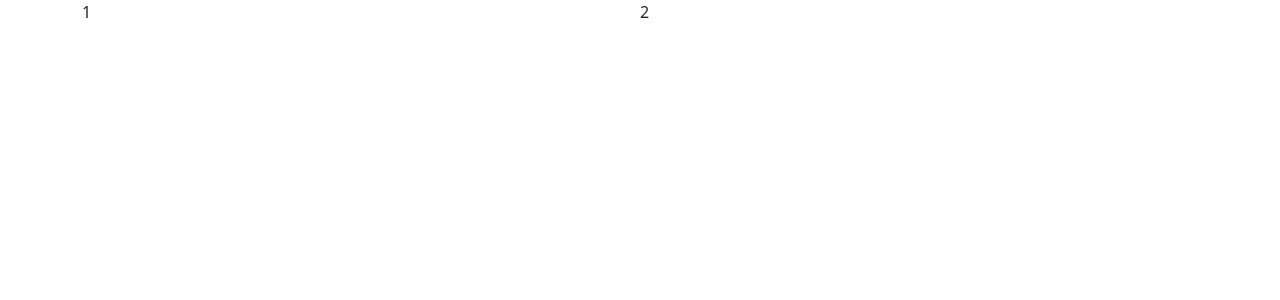
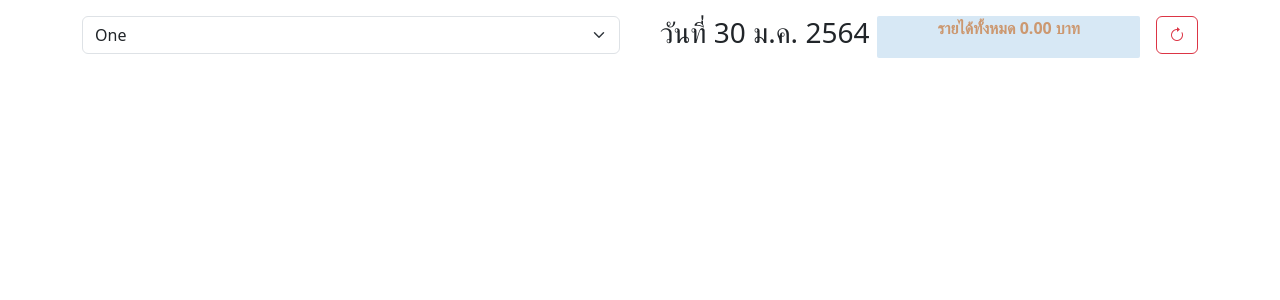
Before and after one commit to yutthaphichai08/knacx-test-frontend, a Next.js app: page / in a window 1280 px wide. Shown: the top 300 px of the page. Built offline with nearby package versions, Linux system fonts and the light colour scheme.

Commit message:
create head

```diff
--- a/package.json
+++ b/package.json
@@ -10,6 +10,7 @@
   },
   "dependencies": {
     "bootstrap": "^5.3.3",
+    "bootstrap-icons": "^1.11.3",
     "next": "15.0.0",
     "react": "19.0.0-rc-65a56d0e-20241020",
     "react-dom": "19.0.0-rc-65a56d0e-20241020"
--- a/src/app/layout.tsx
+++ b/src/app/layout.tsx
@@ -1,6 +1,7 @@
 import type { Metadata } from "next";
 import "./globals.css";
 import "bootstrap/dist/css/bootstrap.min.css";
+import "bootstrap-icons/font/bootstrap-icons.css";
 
 export const metadata: Metadata = {
   title: "Knacx Test Frontend",
--- a/src/app/page.tsx
+++ b/src/app/page.tsx
@@ -1,8 +1,47 @@
 export default function Home() {
   return (
-    <div className="container" style={{ display: "flex" }}>
-      <div style={{ width: "50%" }}>1</div>
-      <div style={{ width: "50%" }}>2</div>
+    <div className="container mt-3" style={{ display: "flex", gap: "40px" }}>
+      <div style={{ width: "50%" }}>
+        <select className="form-select" aria-label="Default select example">
+          <option value="1">One</option>
+          <option value="2">Two</option>
+          <option value="3">Three</option>
+        </select>
+      </div>
+      <div
+        style={{
+          width: "50%",
+          display: "flex",
+          justifyContent: "space-between",
+        }}
+      >
+        <div>
+          <h3>วันที่ 30 ม.ค. 2564</h3>
+        </div>
+        <div style={{ display: "flex" }}>
+          <div
+            style={{
+              background: "#d7e8f5",
+              padding: "0 60px",
+              borderRadius: "2px",
+              fontWeight: "bold",
+            }}
+          >
+            <p
+              style={{
+                color: "#cc9870",
+              }}
+            >
+              รายได้ทั้งหมด 0.00 บาท
+            </p>
+          </div>
+          <div style={{ marginLeft: "16px" }}>
+            <button className="btn btn-outline-danger">
+              <i className="bi bi-arrow-clockwise"></i>
+            </button>
+          </div>
+        </div>
+      </div>
     </div>
   );
 }
```
Also changed, not shown: 1 other file (tests, documents, lock files or other folders).
